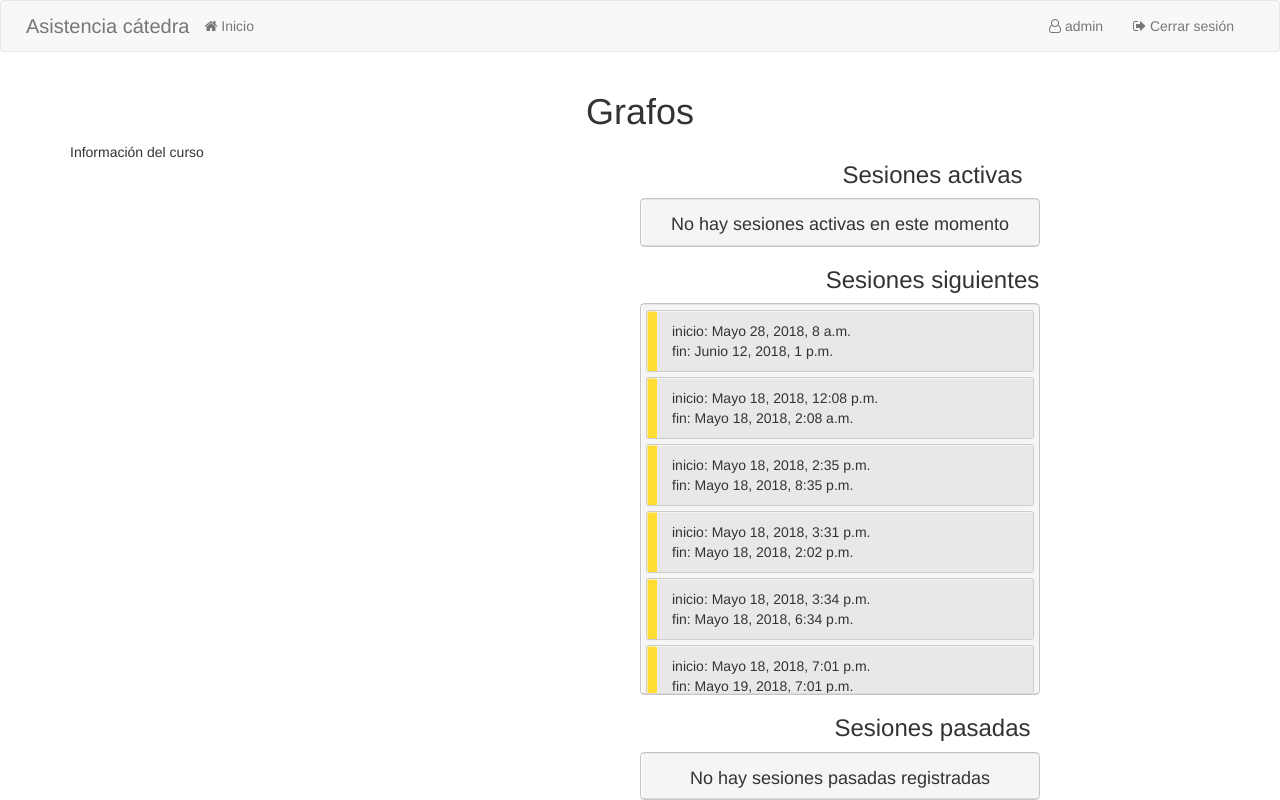
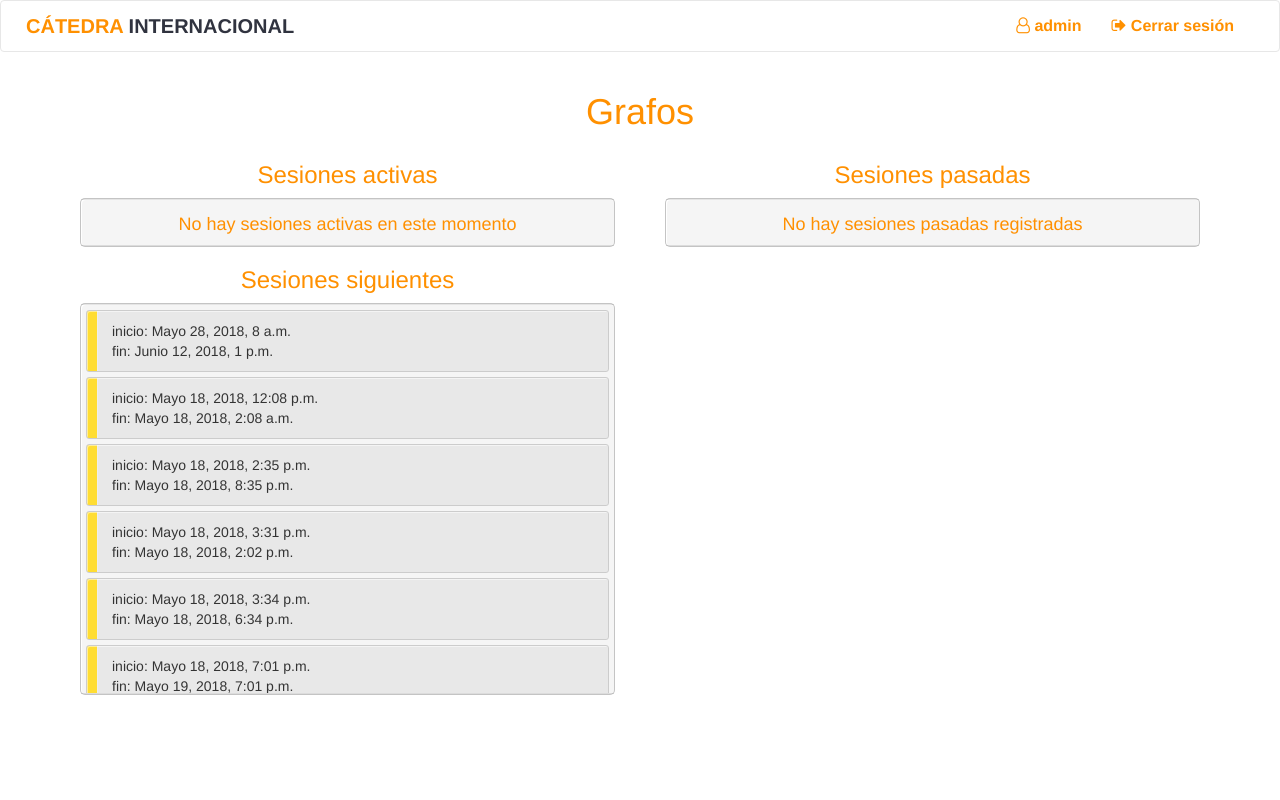
Before and after one commit to andreslopzi/Catedra, a Django app: page /curso/1/ in a window 1280 px wide. Run offline with Django 3.2, Linux system fonts and the light colour scheme; a user stored in the database is signed in; data comes from the database, SQL or seed files in the repository; both versions use the stored data as it was after the commit; some libraries are stand-ins or nearby versions.

Commit message:
Actualización de estilos del proyecto

```diff
--- a/qr/static/qr/css/curso.css
+++ b/qr/static/qr/css/curso.css
@@ -1,6 +1,9 @@
+.sesiones_list{
+  padding: 0 40px;
+}
+
 .notebooks {
   background: whitesmoke;
-  max-width: 400px;
   width: 100%;
   border: 1px solid rgba(0, 0, 0, 0.2);
   border-radius: 5px;
--- a/qr/static/qr/css/qr.css
+++ b/qr/static/qr/css/qr.css
@@ -3,6 +3,10 @@ body {
 }
 
 h4,h1,h2,h3,h5{
+    color: #FF9000;
+}
+
+.center{
     text-align: center;
 }
 
@@ -11,11 +15,31 @@ h4,h1,h2,h3,h5{
     color: #777777;
 }
 
+.navbar{
+    background-color: #ffffff;
+    color: #FF9000;
+}
+
+.li_nav {
+    color: #FF9000 !important;
+    font-size: 16px;
+}
+
 .nav-title{
     line-height: 50px;
-    color: #777777;
+    color: #FF9000;
+    font-weight: bold;
     margin-left: 10px;
     font-size: 20px ;
+}
+
+a{
+    color: #30333F;
+    font-weight: bold;
+}
+
+.text-gray{
+    color: #30333F;
 }
 
 @media (min-width: 768px){
--- a/templates/qr/base.html
+++ b/templates/qr/base.html
@@ -25,7 +25,9 @@
               <div class="container-fluid">
                 <!-- Brand and toggle get grouped for better mobile display -->
                 <div class="navbar-header">
-                    <span class="nav-title">Asistencia cátedra</span>
+                    <a class="li_nav" href="{% url 'qr:home' %}">
+                        <span class="nav-title">CÁTEDRA <span class="text-gray">INTERNACIONAL</span></span>
+                    </a>
                   <button type="button" class="navbar-toggle collapsed" data-toggle="collapse" data-target="#bs-example-navbar-collapse-1" aria-expanded="false">
                     <span class="sr-only">Toggle navigation</span>
                     <span class="icon-bar"></span>
@@ -36,23 +38,23 @@
 
                 <div class="collapse navbar-collapse" id="bs-example-navbar-collapse-1">
                   <ul class="nav navbar-nav">
-                    <li><a href="{% url 'qr:home' %}">
+                    <!--<li><a class="li_nav" href="{% url 'qr:home' %}">
                         <i class="fa fa-home" aria-hidden="true"></i> Inicio </a>
-                    </li>
+                    </li>-->
                   </ul>
                   <ul class="nav navbar-nav right-nav">
                     <li id="li-username">
-                        <a href="#">
+                        <a class="li_nav" href="#">
                             <i class="fa fa-user-o" aria-hidden="true"></i> {{ user.username }}
                         </a>
                     </li>
                     {% if user.is_authenticated %}
                         <li>
-                            <a href="{% url 'qr:logout' %}"><i class="fa fa-sign-out" aria-hidden="true"></i> Cerrar sesión</a>
+                            <a class="li_nav" href="{% url 'qr:logout' %}"><i class="fa fa-sign-out" aria-hidden="true"></i> Cerrar sesión</a>
                         </li>
                     {% else %}
                         <li>
-                            <a href="{% url 'qr:login' %}"><i class="fa fa-sign-in" aria-hidden="true"></i> Iniciar sesión</a>
+                            <a class="li_nav" href="{% url 'qr:login' %}"><i class="fa fa-sign-in" aria-hidden="true"></i> Iniciar sesión</a>
                         </li>
                     {% endif %}
                   </ul>
--- a/templates/qr/curso.html
+++ b/templates/qr/curso.html
@@ -7,19 +7,19 @@
 {% block body %}
     <div class="container">
         <div class="row">
-            <h1>{{ curso.nombre }}</h1>
+            <h1 class="center">{{ curso.nombre }}</h1>
         </div>
         <div class="row">
-            <div class="col-sm-6">
+            <!--<div class="col-sm-6">
                 <p>Información del curso</p>
-            </div>
-            <div class="col-sm-6">
+            </div>-->
+            <div class="col-sm-6 sesiones_list">
                 <div class="row">
-                    <h3>Sesiones activas</h3>
+                    <h3 class="center">Sesiones activas</h3>
                     <div class="notebooks" >
                       <ul class="notebook_ul">
                         {% if not now %}
-                            <h4>No hay sesiones activas en este momento</h4>
+                            <h4 class="center">No hay sesiones activas en este momento</h4>
                         {% endif %}
                           {%  for clase in now %}
                             <li class="li-clase li-active">
@@ -32,12 +32,13 @@
                       </ul>
                     </div>
                 </div>
+
                     <div class="row">
-                        <h3>Sesiones siguientes</h3>
+                        <h3 class="center">Sesiones siguientes</h3>
                         <div class="notebooks" >
                             <ul class="notebook_ul">
                              {% if not next %}
-                            <h4>No hay sesiones proximas</h4>
+                            <h4 class="center">No hay sesiones proximas</h4>
                             {% endif %}
                           {%  for clase in next %}
                             <li class="li-clase li-next">
@@ -49,12 +50,14 @@
                       <!--<span>Número total de sesiones: {{curso.clases.all|length}}</span>-->
                     </div>
                 </div>
+            </div>
+            <div class="col-sm-6 sesiones_list">
                 <div class="row">
-                    <h3>Sesiones pasadas</h3>
+                    <h3 class="center">Sesiones pasadas</h3>
                     <div class="notebooks" >
                         <ul class="notebook_ul">
                          {% if not previous %}
-                            <h4>No hay sesiones pasadas registradas</h4>
+                            <h4 class="center">No hay sesiones pasadas registradas</h4>
                         {% endif %}
                             {%  for clase in previous %}
                                 <li class="li-clase li-previous">
--- a/templates/qr/home.html
+++ b/templates/qr/home.html
@@ -5,8 +5,8 @@
 {% load staticfiles %}
     <div class="container">
         <div class="row">
-            <div class="col-md-6">
-               <h3>Cursos cátedra internacional</h3>
+            <div class="col-md-12">
+               <h3 class="center">Cursos cátedra internacional</h3>
 
                 {% if not cursos %}
                     <h3>No tienes cursos disponibles</h3>
```
Also changed, not shown: qr/static/qr/css/clase.css (added, +8 -0 lines), templates/qr/clase.html (+16 -10 lines), db.sqlite3.
